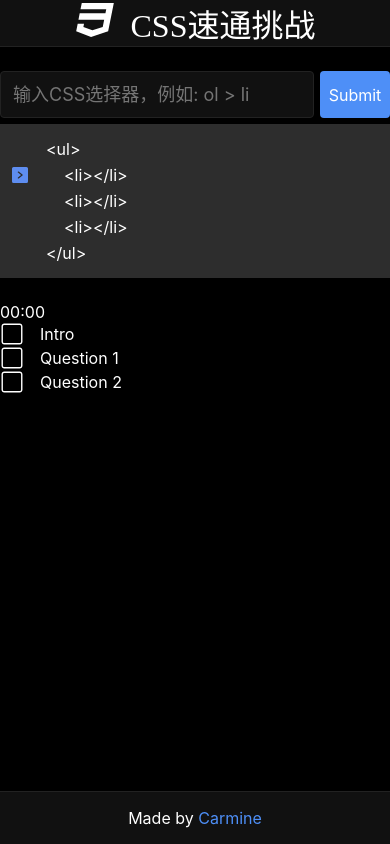
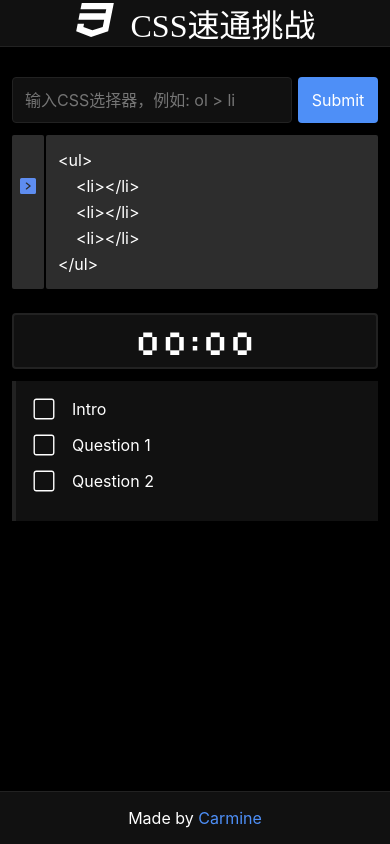
Before and after one commit to carmineDYJ/css-speedrun, a Vue app: page / in a window 390 px wide. Built offline with nearby package versions, Linux system fonts and the light colour scheme; a web font is replaced by a local one.

Commit message:
optimize general layout for PC and mobile devices

```diff
--- a/src/App.vue
+++ b/src/App.vue
@@ -29,8 +29,8 @@ watch(answerStatusRef, () => {
         <CSSQuestion class="question" :answer="answerRef" :currentQuestionIndex="currentQuestionIndexRef"
           v-model:answerStatus="answerStatusRef" v-model:questionsAnswered="questionsAnsweredRef" />
       </div>
-      <div>
-        <Timer :answerStatus="answerStatusRef" />
+      <div class="timer-and-sidebar">
+        <Timer class="timer" :answerStatus="answerStatusRef" />
         <CSSQuestionSidebar :questionsAnswered="questionsAnsweredRef" />
       </div>
     </main>
@@ -57,15 +57,20 @@ watch(answerStatusRef, () => {
     padding-top: 24px;
 
     .answer-and-question {
-      margin-right: 24px;
+      margin-right: 12px;
       .answer {
+        margin-bottom: 12px;
+      }
+    }
+    .timer-and-sidebar {
+      .timer {
         margin-bottom: 12px;
       }
     }
   }
 }
 
-@media (max-width: 500px) {
+@media (max-width: 560px) {
   .content-wrapper{
     .main-content{
       flex-direction: column;
@@ -77,6 +82,11 @@ watch(answerStatusRef, () => {
           margin-bottom: 6px;
         }
       }
+      .timer-and-sidebar {
+        .timer {
+          margin-bottom: 6px;
+        }
+      }
     }
   }
 }
--- a/src/assets/stylesheets/fonts.scss
+++ b/src/assets/stylesheets/fonts.scss
@@ -2,3 +2,7 @@
   font-family: 'ZCOOLQingKeHuangYou-Regular';
   src: url('../fonts/ZCOOLQingKeHuangYou-Regular.ttf');
 }
+@font-face {
+  font-family: 'Silkscreen-Regular';
+  src: url('../fonts/Silkscreen-Regular.ttf');
+}
--- a/src/components/CSSAnswer.vue
+++ b/src/components/CSSAnswer.vue
@@ -3,9 +3,11 @@ import { ref, watch } from 'vue';
 
 const props = defineProps(['answer', 'answerStatus', 'currentQuestionIndex'])
 const emit = defineEmits(['update:answer', 'update:currentQuestionIndex', 'update:answerStatus'])
+
 const answerValueRef = ref(null)
 const answerInputRef = ref(null)
 const buttonTextRef = ref('Submit')
+
 const updateAnswerInput = () => {
   emit('update:answer', answerValueRef.value)
 }
@@ -51,13 +53,14 @@ watch(() => props.answerStatus, () => {
 .submit-answer-form {
   display: flex;
   min-width: 350px;
+  padding: 6px 12px;
   .answer-input {
     background-color: #111111;
     color: white;
     border: 1px solid #222;
     border-radius: 4px;
     padding: 12px;
-    font-size: 18px;
+    font-size: 16px;
     margin-right: 6px;
     flex-grow: 1;
     flex-shrink: 1;
--- a/src/components/CSSQuestion.vue
+++ b/src/components/CSSQuestion.vue
@@ -130,13 +130,19 @@ watch(() => props.answer, () => {
 <style lang="scss" scoped>
 .css-question-wrapper {
   display: flex;
-  background-color: #2d2d2d;
-  padding: 12px;
-
+  padding: 0 12px;
+  .question-hint, .question-display {
+    padding-top: 12px;
+    padding-bottom: 12px;
+  }
   .question-hint {
+    flex-grow: 1;
     display: flex;
     flex-direction: column;
-    margin-right: 18px;
+    align-items: center;
+    background-color: #2d2d2d;
+    border-radius: 2px;
+    margin-right: 2px;
 
     .hint-svg {
       // svg with 4px margin bottom itself
@@ -152,11 +158,14 @@ watch(() => props.answer, () => {
   }
 
   .question-display {
+    flex-grow: 15;
     // html换行
     white-space: pre-wrap;
-    flex-grow: 1;
     display: flex;
     flex-direction: column;
+    background-color: #2d2d2d;
+    border-radius: 2px;
+    padding-left: 12px;
 
     >p {
       height: 20px;
--- a/src/components/CSSQuestionSideBar.vue
+++ b/src/components/CSSQuestionSideBar.vue
@@ -14,8 +14,8 @@ const checkAnsweredStatus = (index) => {
 </script>
 
 <template>
-  <aside>
-    <ol>
+  <aside class="sidebar-wrapper">
+    <ol class="sidebar">
       <li v-for="(title, index) in CSSQuestionTitles">
         <CSSQuestionSidebarTitle :questionTitle="title" :completionStatus="checkAnsweredStatus(index)" />
       </li>
@@ -24,4 +24,20 @@ const checkAnsweredStatus = (index) => {
 </template>
 
 <style lang="scss" scoped>
+.sidebar-wrapper {
+  padding: 6px 12px;
+
+  .sidebar {
+    border-left: 4px solid #222;
+    padding-top: 16px;
+    padding-bottom: 16px;
+    padding-left: 16px;
+    padding-right: 36px;
+    background-color: #111;
+
+    >li {
+      margin-bottom: 12px;
+    }
+  }
+}
 </style>
--- a/src/components/CSSQuestionSidebarTitle.vue
+++ b/src/components/CSSQuestionSidebarTitle.vue
@@ -3,7 +3,7 @@ const props = defineProps(['questionTitle', 'completionStatus'])
 </script>
 
 <template>
-  <div class="wrapper">
+  <div class="question-title-wrapper">
     <img v-if="!props.completionStatus" class="box-svg" src="../assets/icons/box.svg">
     <img v-else class="box-svg" src="../assets/icons/ticked_box.svg">
     {{props.questionTitle}}
@@ -11,7 +11,7 @@ const props = defineProps(['questionTitle', 'completionStatus'])
 </template>
 
 <style lang="scss" scoped>
-.wrapper {
+.question-title-wrapper {
   display: flex;
   align-items: center;
   color: white;
--- a/src/components/Timer.vue
+++ b/src/components/Timer.vue
@@ -1,10 +1,13 @@
 <script setup>
 import { computed, ref, watch } from 'vue';
+
 const props = defineProps(['answerStatus'])
+
 const currentQuestionSecondsPassed = ref(0)
 const previousQuestionsSecondsPassed = ref(0)
 const timerIntervalId = ref(null);
 const start = ref(Date.now());
+
 const startTimer = () => setInterval(function () {
   let delta = Date.now() - start.value; // seconds elapsed since start
   // total seconds passed equal to seconds used on previous questions and current question
@@ -29,13 +32,28 @@ watch(() => props.answerStatus, (answerStatus, prevAnswerStatus) => {
 </script>
 
 <template>
+  <div class="timer-wrapper">
     <div class="timer">
       {{ timePassed }}
+    </div>
   </div>
 </template>
 
 <style lang="scss" scoped>
+.timer-wrapper {
+  padding: 0 12px;
+
   .timer {
     color: white;
+    font-family: 'Silkscreen-Regular';
+    font-size: 36px;
+    display: flex;
+    align-items: center;
+    justify-content: center;
+    border: 2px solid #222;
+    border-radius: 4px;
+    background-color: #111;
+    padding: 3px 6px;
+  }
 }
 </style>
--- a/src/components/TopNav.vue
+++ b/src/components/TopNav.vue
@@ -14,7 +14,7 @@
 <style lang="scss" scoped>
 .top-nav-wrapper {
   display: flex;
-  background: #111111;
+  background: #111;
   justify-content: center;
   >.top-nav {
     display: flex;
@@ -35,7 +35,7 @@
   }
 
 }
-@media (max-width: 500px) {
+@media (max-width: 560px) {
   .top-nav-wrapper {
     > .top-nav {
       > .css3-svg {
```
Also changed, not shown: src/assets/fonts/Silkscreen-Regular.ttf (added), 1 other file (tests, documents, lock files or other folders). Lines whose indentation alone changed are shown as unchanged.
